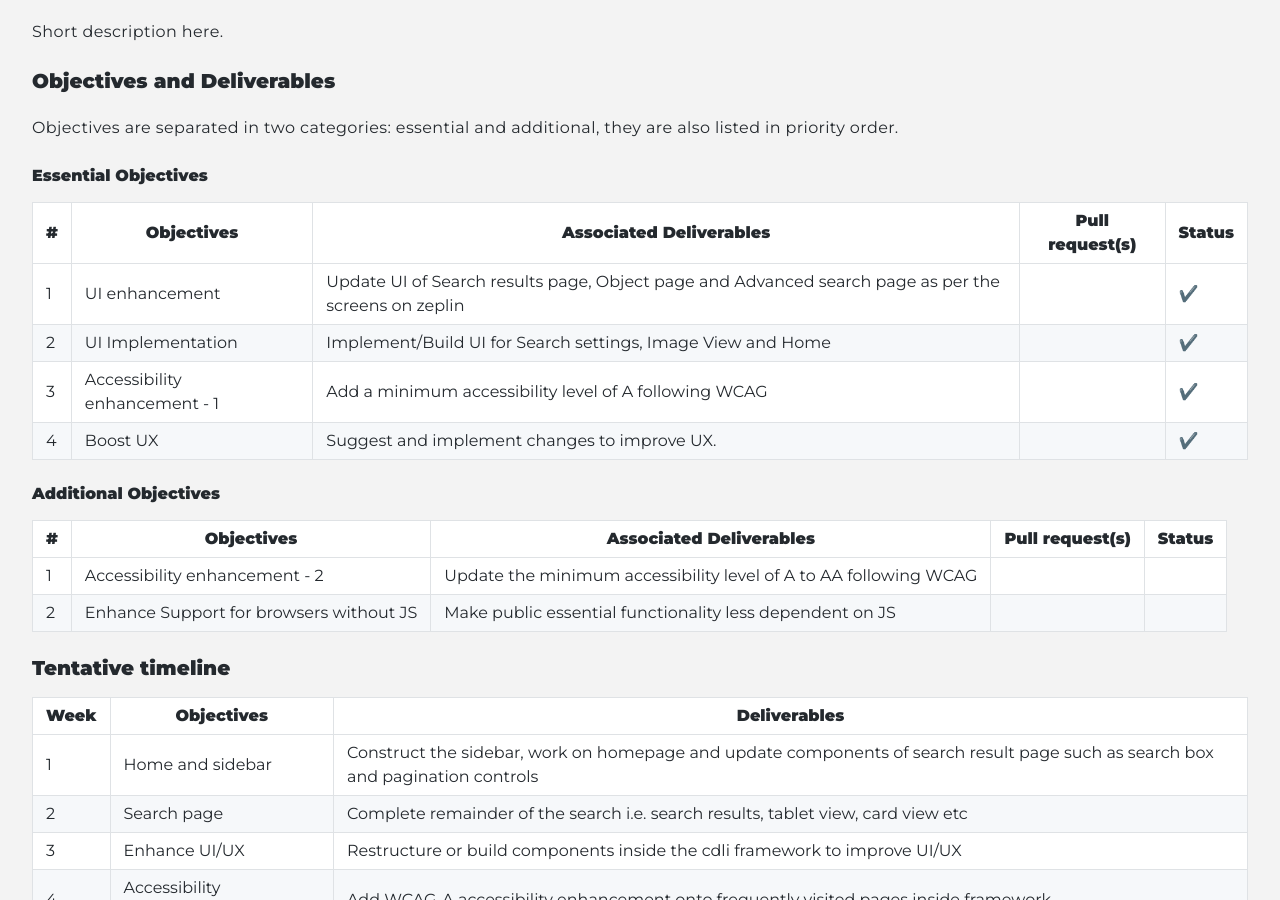
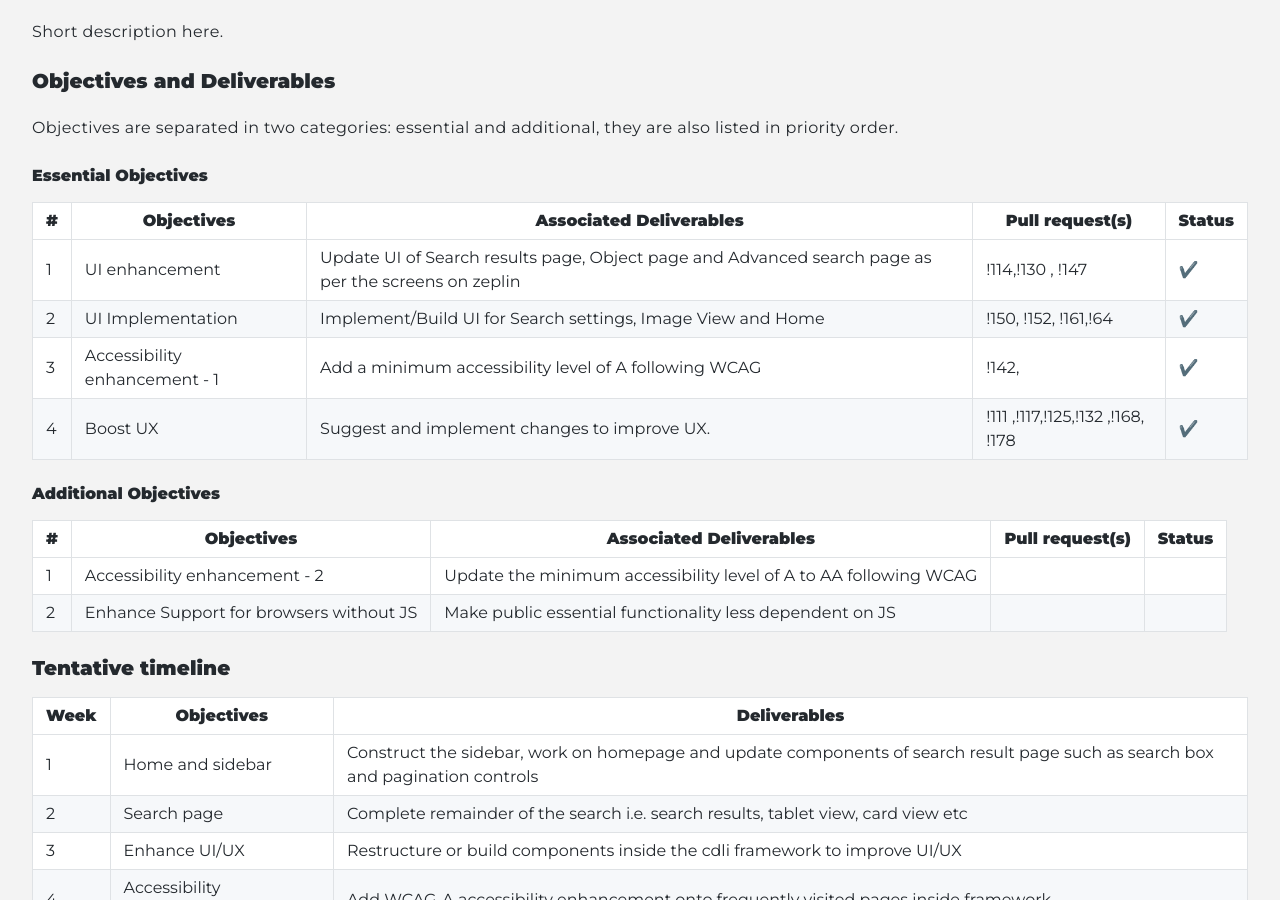
Before and after one commit to cdli-gh/blog, a Jekyll site: the page built from _blog/gsoc20/design_integration/index.md, in a window 1280 px wide and 900 px high, scrolled down 453 px. Built offline with Jekyll 4.4.1, drawn with Linux system fonts in a browser that asks for light colours; Markdown is read by kramdown in place of the engine named in the settings.

Commit message:
Update index.md

```diff
--- a/_blog/gsoc20/design_integration/index.md
+++ b/_blog/gsoc20/design_integration/index.md
@@ -14,10 +14,10 @@ Objectives are separated in two categories: essential and additional, they are a
 
 |\#|Objectives|Associated Deliverables|Pull request(s)|Status|
 |---	|---	|---	|--- |---	|
-|1   	|UI enhancement   	| Update UI of Search results page, Object page and Advanced search page as per the screens on zeplin  	|   	|✔️   |
-|2   	|UI Implementation  	| Implement/Build UI for Search settings, Image View and Home     	|   	| ✔️   |
-|3   	|Accessibility enhancement - 1  	| Add a minimum accessibility level of A following WCAG   	|   	| ✔️   |
-|4   	|Boost UX   	| Suggest and implement changes to improve UX.   	|   	|   ✔️   |
+|1   	|UI enhancement   	| Update UI of Search results page, Object page and Advanced search page as per the screens on zeplin  	| !114,!130 , !147 	|✔️   |
+|2   	|UI Implementation  	| Implement/Build UI for Search settings, Image View and Home     	| !150, !152, !161,!64 | ✔️   |
+|3   	|Accessibility enhancement - 1  	| Add a minimum accessibility level of A following WCAG   	| !142,    	| ✔️   |
+|4   	|Boost UX   	| Suggest and implement changes to improve UX.   	| !111 ,!117,!125,!132 ,!168, !178	|   ✔️   |
 
 
 #### Additional Objectives
```
